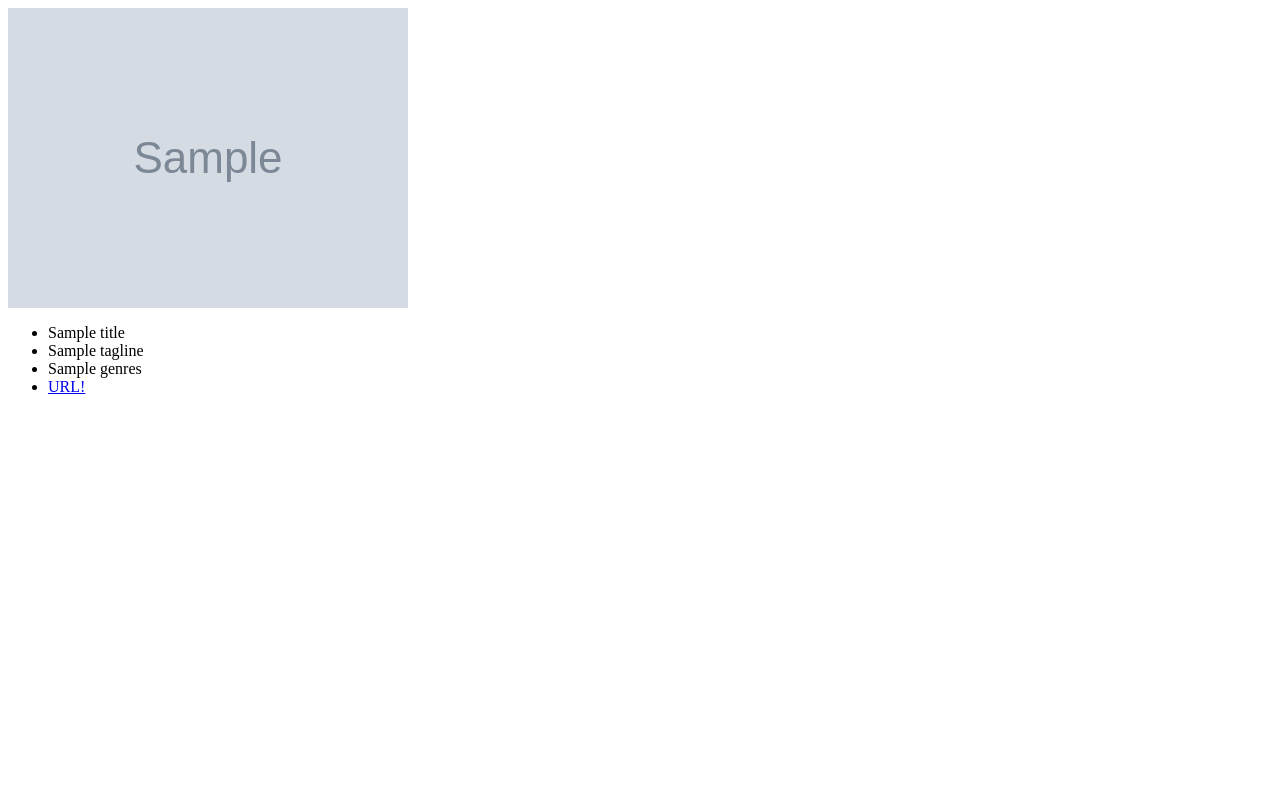
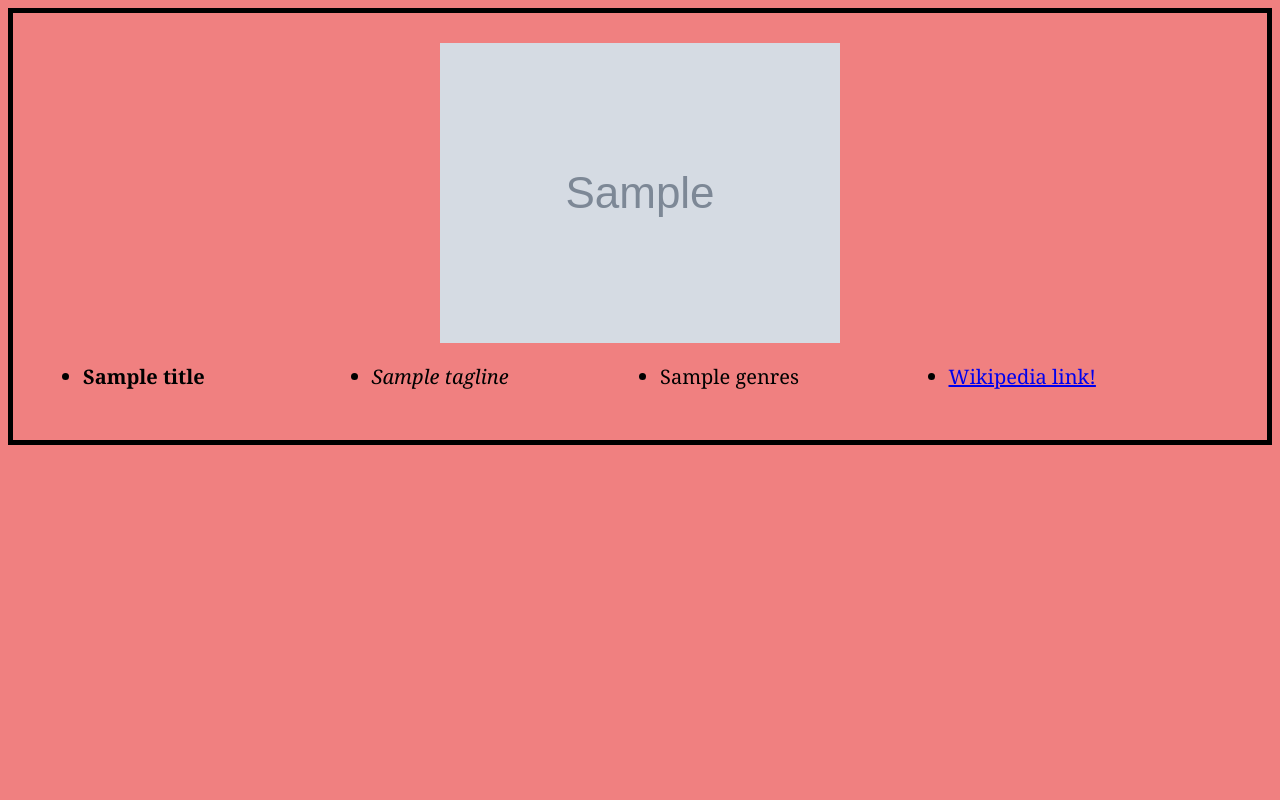
Before and after one commit to scottross123/movie-discovery, a Flask app: template templates/index.html in a window 1280 px wide. Run offline with Flask 2, Linux system fonts and the light colour scheme; the template is opened without the code that fills it: most values are stand-ins (such as "Sample title", 1, 10 or a date in 2020); grey boxes marked "Sample" are stand-in pictures.

Commit message:
finished css

```diff
--- a/app.py
+++ b/app.py
@@ -24,6 +24,7 @@ def index():
         url=url
     )
 
+# app is calm-atoll-21963 on heroku
 app.run(
     host='0.0.0.0',
     port=int(os.getenv('PORT', 8080)),
--- a/static/style.css
+++ b/static/style.css
@@ -0,0 +1,23 @@
+body {
+    background-color: lightcoral;
+    font-family: Georgia, 'Times New Roman', Times, serif;
+    font-size: 20px;
+}
+
+#movie {
+    padding: 30px;
+    border: 5px solid black;
+}
+
+img {
+    display: block;
+    margin-left: auto;
+    margin-right: auto;
+}
+
+ul {
+    display: grid;
+    grid-template-columns: 1fr 1fr 1fr 1fr;
+    margin-left: auto;
+    margin-right: auto;
+}
--- a/templates/index.html
+++ b/templates/index.html
@@ -1,14 +1,18 @@
 <html>
-    <head></head>
+    <head>
+        <link rel="stylesheet" href="/static/style.css">
+    </head>
     <body>
 
-        <img src={{poster}}>
+        <div id="movie">
+            <img src={{poster}}>
 
-        <ul>
-            <li>{{title}}</li>
-            <li>{{tagline}}</li>
-            <li>{{genres}}</li>
-            <li><a href={{url}}>URL!</a></li>
-        </ul>
+            <ul>
+                <li><b>{{title}}</b></li>
+                <li><i>{{tagline}}</i></li>
+                <li>{{genres}}</li>
+                <li><a href={{url}}>Wikipedia link!</a></li>
+            </ul>
+        </div>
     </body>
 </html>
```
